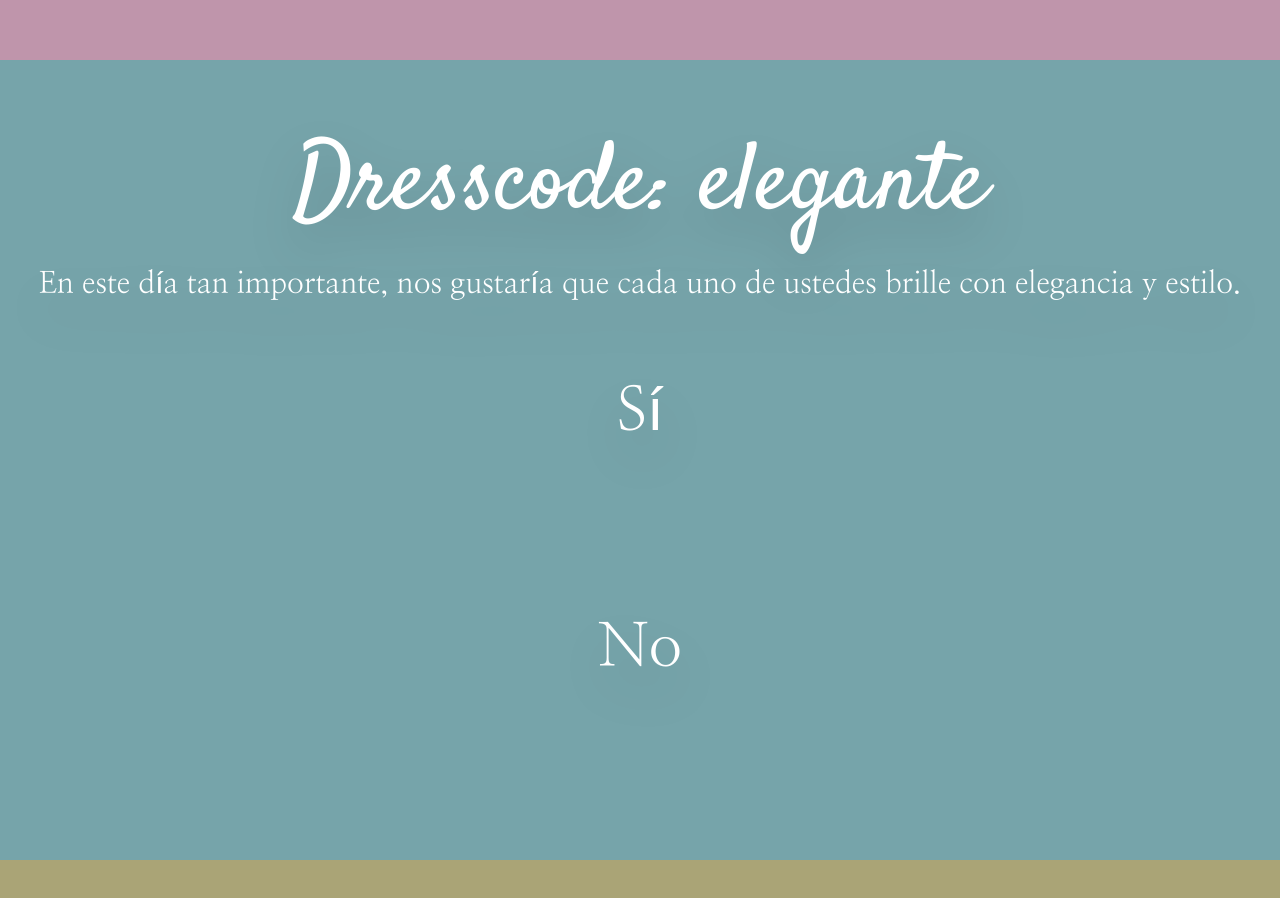
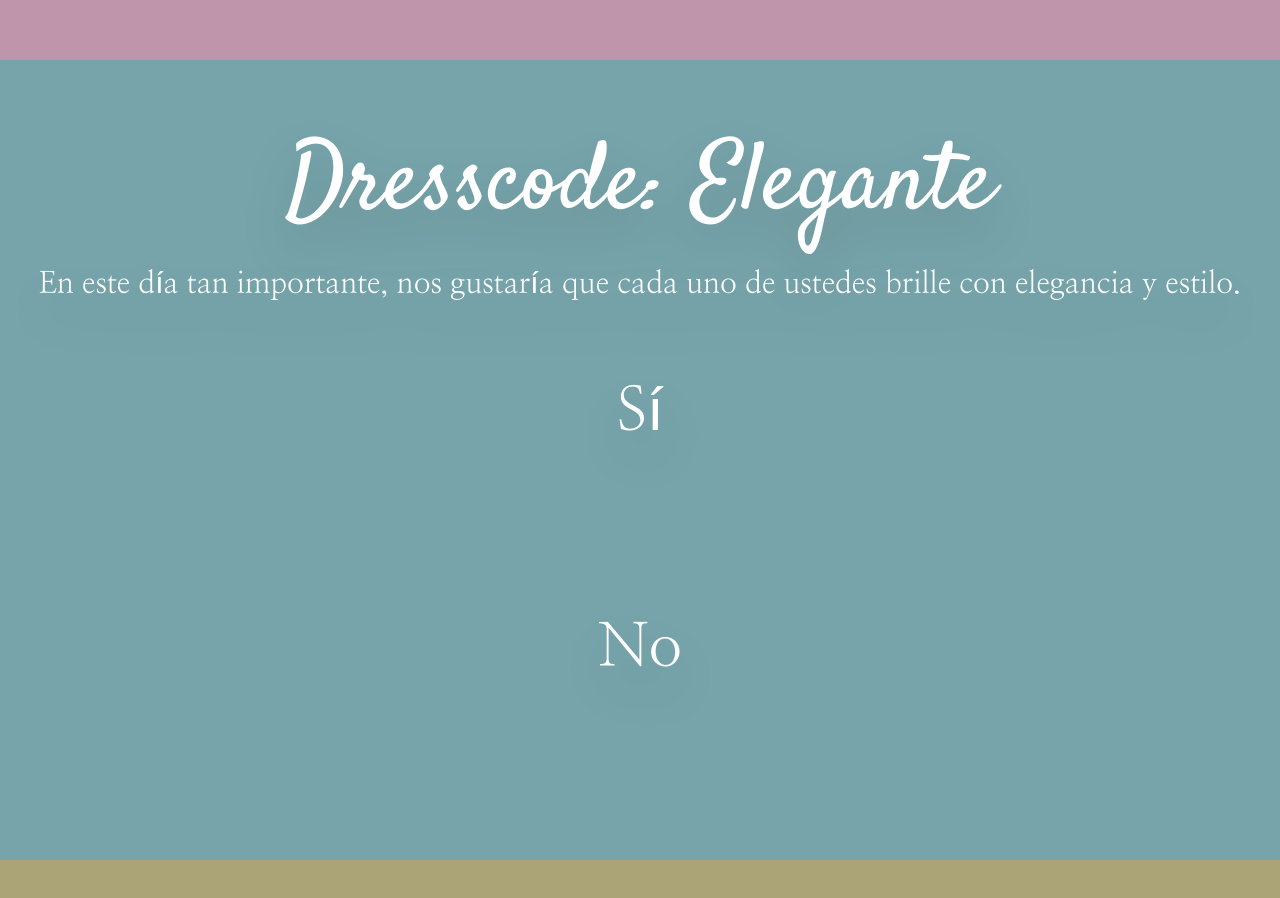
Before and after one commit to lucasdellasala/conilucas, a Next.js app: page / in a window 1280 px wide. Shown: the part 4740-5638 px from the top of the page. Built offline with nearby package versions, Linux system fonts and the light colour scheme.

Commit message:
Update Dresscode.tsx

```diff
--- a/app/sections/Dresscode.tsx
+++ b/app/sections/Dresscode.tsx
@@ -54,7 +54,7 @@ export function Dresscode() {
 
   return (
     <Template backgroundColor="#76A4AA">
-      <Subtitle className="pb-8">Dresscode: elegante</Subtitle>
+      <Subtitle className="pb-8">Dresscode: Elegante</Subtitle>
       <Paragraph className="!text-left pt-4 lg:pt-0">
         En este día tan importante, nos gustaría que cada uno de ustedes brille
         con elegancia y estilo.
```
